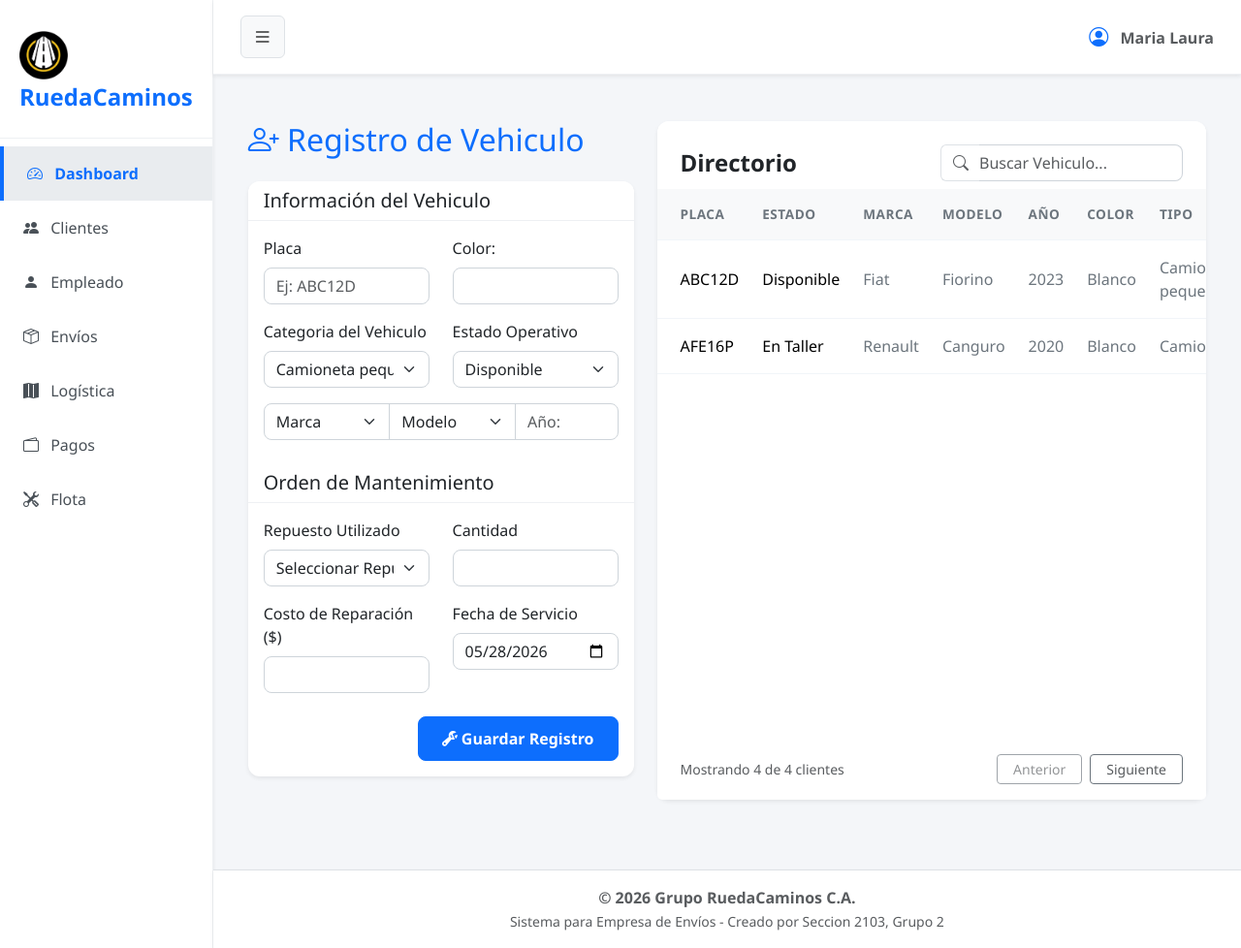
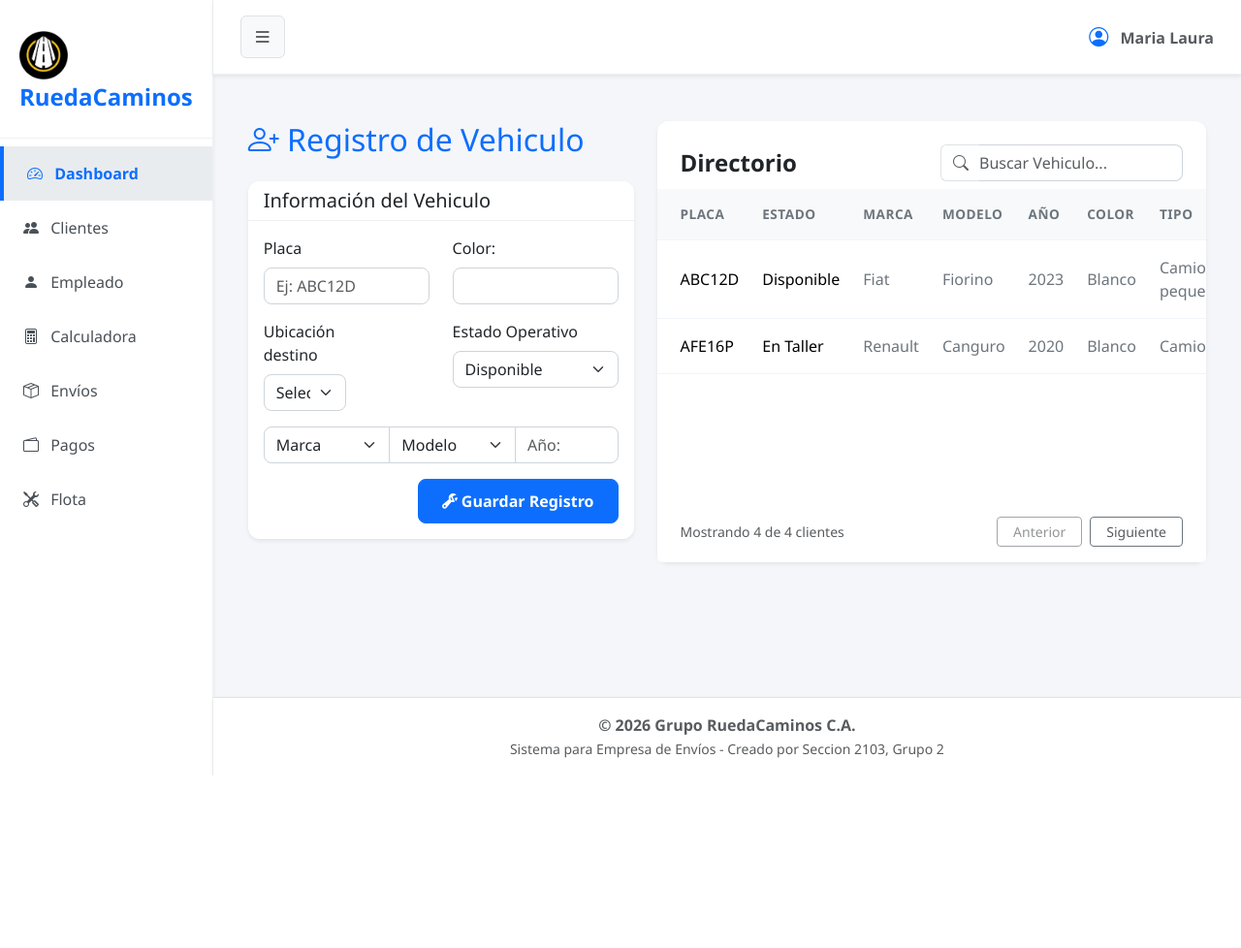
Before and after one commit to Yianm24/SysWebGrupoRuedacaminos, a PHP site: template app/view/flota/maintenanceView.php in a window 1280 px wide. Shown: the whole page at 97% size. After the commit the page ends 800 px from the top, so only its background shows below. Run offline with PHP 8.4, Linux system fonts and the light colour scheme; the template is opened without the code that fills it, so the values that code supplies are empty.

Commit message:
Interfaz calculadora creado y anexado

```diff
--- /dev/null
+++ b/app/controller/calculadoraController.php
@@ -0,0 +1,6 @@
+<?php
+    // app/controller/clienteController.php
+    include 'app/view/layout/header.php';
+    include 'app/view/envio/calculadoraView.php';
+    include 'app/view/layout/footer.php';
+?>
--- a/app/view/flota/maintenanceView.php
+++ b/app/view/flota/maintenanceView.php
@@ -27,12 +27,17 @@
                                 </div>
                                 <div class="row mb-3">
                                     <div class="col-md-6">
-                            <label for="categoria_vehiculo" class="form-label">Categoria del Vehiculo</label>
-                            <select class="form-select" id="categoria_vehiculo" name="categoria_vehiculo" required>
-                                <option value="pequeño">Camioneta pequeña</option>
-                                <option value="grande">Camioneta grande</option>
-                                <option value="gigante">Camion</option>
+                                        <div class="col-md-6">
+
+                            <label for="tipo_punto" class="form-label">Ubicación destino</label>
+                            <select class="form-select" id="ubicacion" name="ubicacion_select" required>
+                                <option value="" selected disabled>Seleccionar Ubicación...</option>
+                                <option value="1">Caracas</option>
+                                <option value="2">Valencia</option>
+                                <option value="3">Maracaibo</option>
+                                <option value="4">Barquisimeto</option>
                             </select>
+                        </div>
                                     </div>
                                     <div class="col-md-6">
                                         <label for="estado_operativo" class="form-label">Estado Operativo</label>
@@ -43,7 +48,7 @@
                                         </select>
                                     </div>
                                 </div>
-                    <div class="row">
+                                <div class="row mb-3">
                                     <div class="col-md-12">
                                         <div class="input-group ">
                                         <select class="form-select" id="marca">
@@ -62,43 +67,11 @@
                                         </div>
                                     </div>
                                 </div>
-            </div>
-            <div class="card-header bg-white mt-2 border-top-0">
-                <h5 class="mb-0">Orden de Mantenimiento</h5>
-            </div>
-            <div class="card-body">
-                    <div class="row mb-3">
-                        <div class="col-md-6">
-                            <label for="repuesto" class="form-label">Repuesto Utilizado</label>
-                            <select class="form-select" id="repuesto" name="repuesto">
-                                <option value="" selected disabled>Seleccionar Repuesto...</option>
-                                <option value="caucho">Caucho 750-16</option>
-                                <option value="aceite">Aceite de Motor 15W40</option>
-                                <option value="pastillas">Pastillas de Freno</option>
-                            </select>
-                        </div>
-                        <div class="col-md-6">
-                            <label for="cantidad" class="form-label">Cantidad</label>
-                            <input type="number" min="1" class="form-control" id="cantidad" name="cantidad">
-                        </div>
-                    </div>
-
-                    <div class="row mb-4">
-                        <div class="col-md-6">
-                            <label for="costo" class="form-label">Costo de Reparación ($)</label>
-                            <input type="number" step="0.01" class="form-control" id="costo" name="costo">
-                        </div>
-                        <div class="col-md-6">
-                            <label for="fecha_servicio" class="form-label">Fecha de Servicio</label>
-                            <input type="date" class="form-control" id="fecha_servicio" name="fecha_servicio" value="<?= date('Y-m-d') ?>">
-                        </div>
-                    </div>
-
                                 <div class="text-end">
                                     <button type="submit" class="btn btn-primary"><i class="bi bi-wrench-adjustable"></i> Guardar Registro</button>
                                 </div>
+                            </div>
                         </form>
-                        </div>
                     </div>
                 </div>
             </div>
--- a/app/view/layout/header.php
+++ b/app/view/layout/header.php
@@ -33,11 +33,11 @@
             <a href="?url=empleado" class="list-group-item list-group-item-action <?= $current_url == 'empleado' ? 'active' : '' ?>">
                 <i class="bi bi-person-fill me-2"></i> Empleado
             </a>
+            <a href="?url=calculadora" class="list-group-item list-group-item-action <?= $current_url == 'calculadora' ? 'active' : '' ?>">
+                <i class="bi bi-calculator me-2"></i> Calculadora
+            </a>
             <a href="?url=envio" class="list-group-item list-group-item-action <?= $current_url == 'envio' ? 'active' : '' ?>">
                 <i class="bi bi-box-seam me-2"></i> Envíos
-            </a>
-            <a href="?url=logistica" class="list-group-item list-group-item-action <?= $current_url == 'logistica' ? 'active' : '' ?>">
-                <i class="bi bi-map-fill me-2"></i> Logística
             </a>
             <a href="?url=pago" class="list-group-item list-group-item-action <?= $current_url == 'pago' ? 'active' : '' ?>">
                 <i class="bi bi-wallet2 me-2"></i> Pagos
```
Also changed, not shown: app/view/envio/calculadoraView.php (added, +78 -0 lines), app/view/envio/requestView.php (+13 -11 lines). Lines whose indentation alone changed are shown as unchanged.
